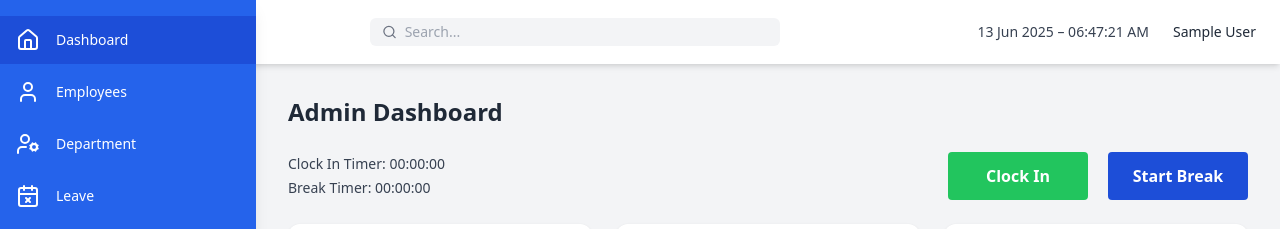
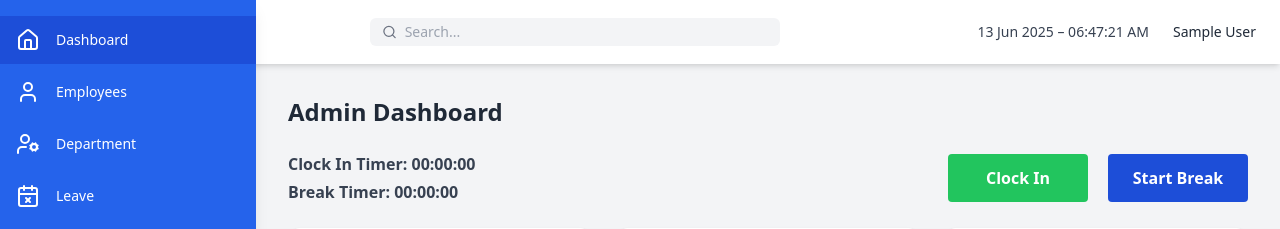
Before and after one commit to ASIM9684/office_dashboard_frontend, a React (Create React App) app: page / in a window 1280 px wide. Shown: the top 229 px of the page. Built offline with nearby package versions, Linux system fonts and the light colour scheme; no server answers; sample sign-in values are in the browser's storage.

Commit message:
fix: Update Dashboard component to enhance timer display with improved styling

```diff
--- a/src/admin_panel/component/DashBoard.jsx
+++ b/src/admin_panel/component/DashBoard.jsx
@@ -315,7 +315,7 @@ const Dashboard = () => {
       <h1 className="text-2xl font-bold mb-6 text-gray-800">Admin Dashboard</h1>
 
       <div className="flex flex-col md:flex-row md:items-center justify-between mb-6">
-        <div className="text-left text-sm text-gray-700  mb-2 md:mb-0 space-y-1">
+        <div className="text-left text-md text-gray-700  mb-2 md:mb-0 space-y-1 font-semibold">
           <div>Clock In Timer: {formatTime(clockInTime)}</div>
           <div>Break Timer: {formatTime(breakTime)}</div>
         </div>
```
